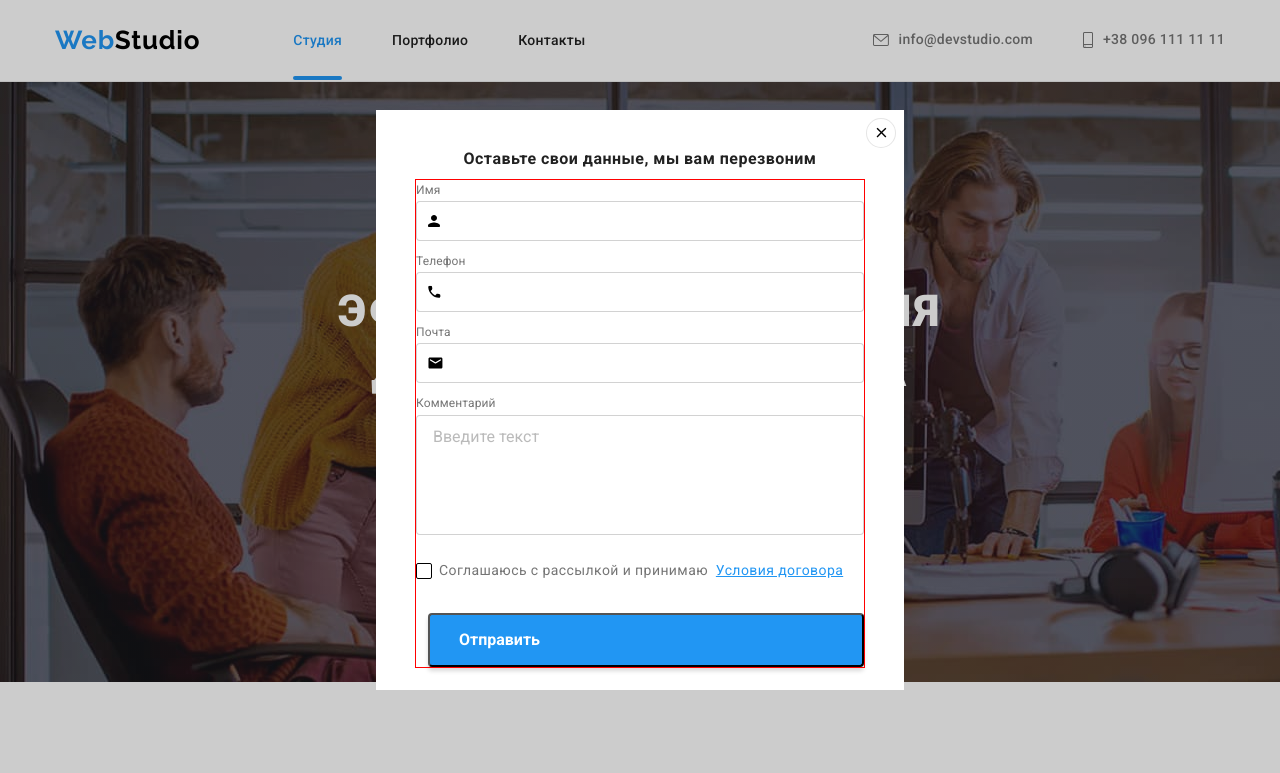
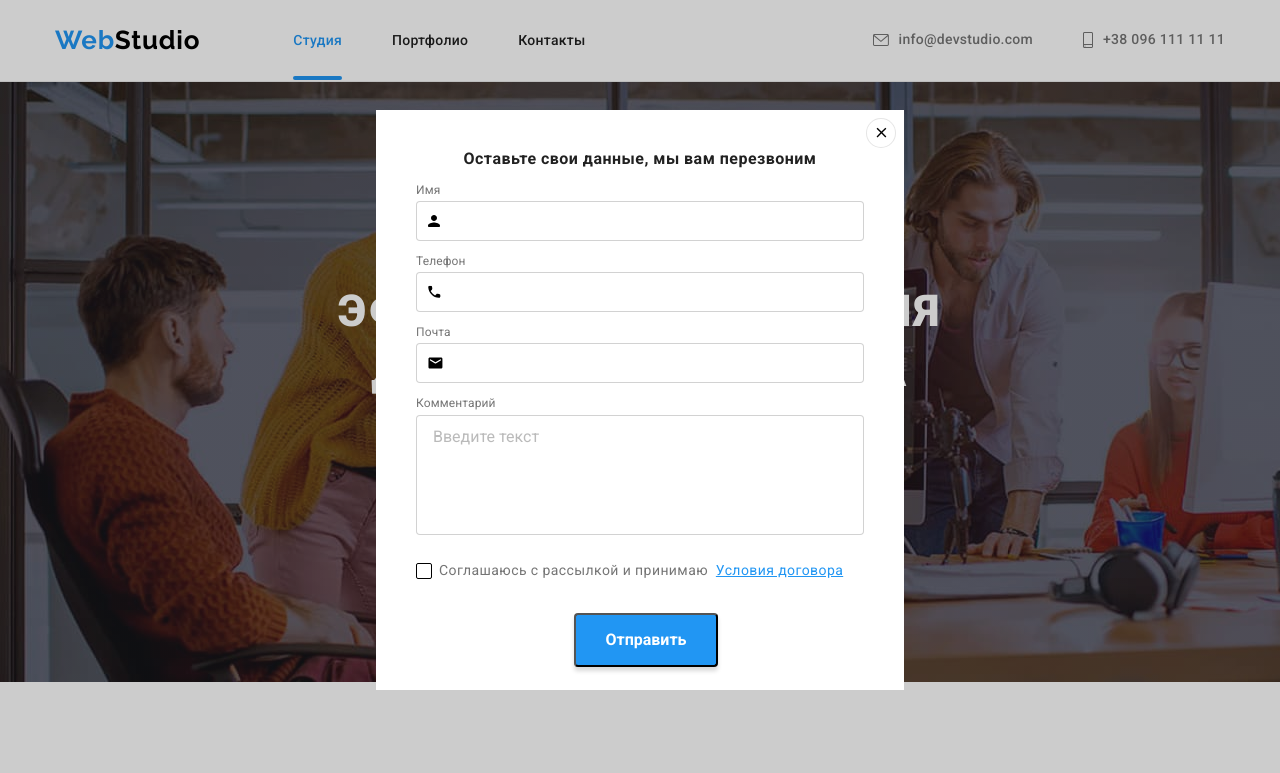
Before and after one commit to ermolenkoigor07/goit-markup-hw-06, a plain HTML site: page index.html in a window 1280 px wide. Both pictures are taken after a click on the button "Заказать услугу". Shown: the top 773 px of the page. Drawn offline with nearby package versions, Linux system fonts and the light colour scheme.

Commit message:
Add files via upload

```diff
--- a/css/style.css
+++ b/css/style.css
@@ -592,6 +592,9 @@ body {
 .form-btn {
   display: flex;
   align-items: center;
+  align-self: center;
+  /* width: 200px;
+  height: 50px; */
   padding: 10px 29px;
   margin-left: 12px;
   border-radius: 4px;
@@ -797,12 +800,8 @@ body {
 
 /* ==============FORM=============== */
 .form {
-  outline: 1px solid red;
-
   display: flex;
   flex-direction: column;
-
-  /* width: 528px; */
   margin-right: auto;
   margin-left: auto;
 }
```
